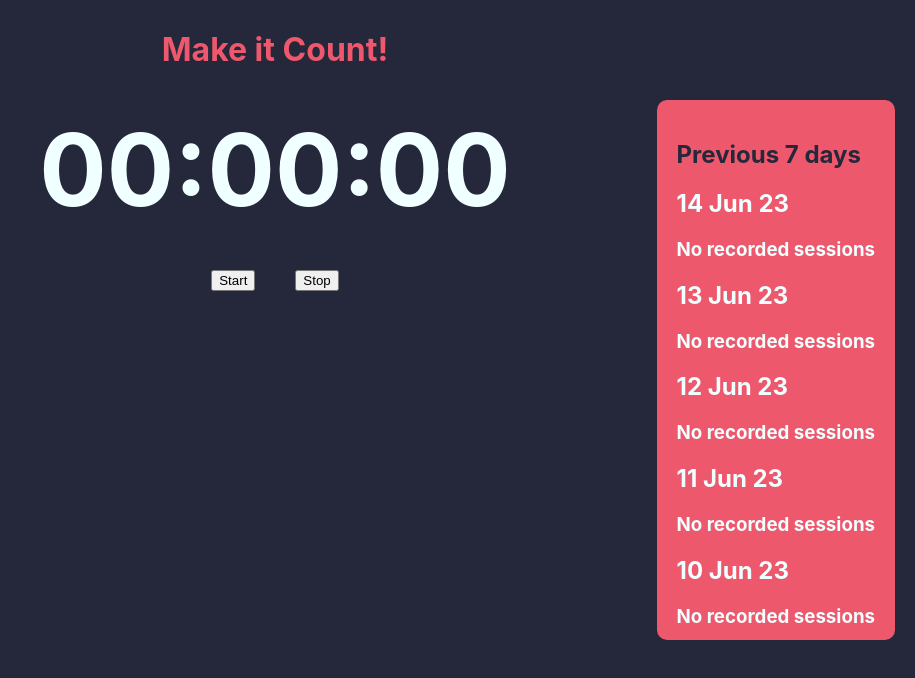
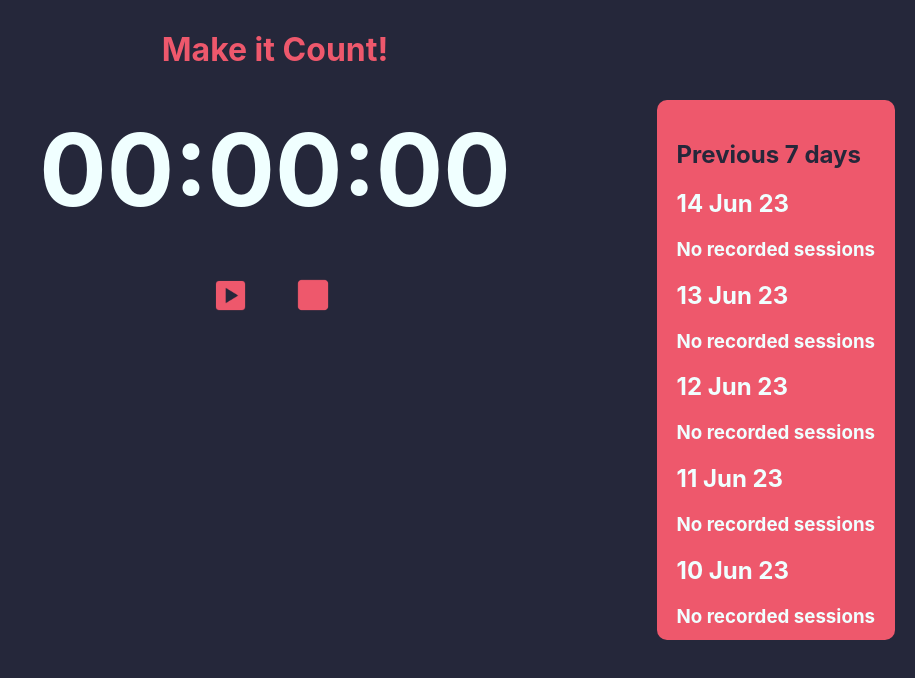
Before and after one commit to anjaliruth/BetterMakeItCount, a React (Create React App) app in the folder myapp/: page / in a window 1280 px wide. Shown: the top 678 px of the page, without its empty margins (365-1280 px from the left). Built offline with nearby package versions, Linux system fonts and the light colour scheme.

Commit message:
changed icons

```diff
--- a/myapp/src/App.css
+++ b/myapp/src/App.css
@@ -32,8 +32,31 @@ body {
   gap: 40px;
 }
 
+ .stop{
+  width: 50px;
+  height: 50px;
+}
+
+.start:hover{
+  transform: scale(1.2);
+}
+.stop:hover{
+  transform: scale(1.2);
+}
+
+.start{
+  margin-top:8px;
+  width: 35px;
+  height: 35px;
+}
 .today {
   text-align: center;
+}
+.deleteButton{
+  margin-top: 5px;
+  background: none;
+  border: none;
+  font-size: 25px;
 }
 
 .todaySessionEntry {
@@ -46,7 +69,6 @@ body {
 }
 .todaySessionEntry-withdelete {
   display: flex;
-  flex-direction: column;
   align-items: center;
   max-width: 300px;
   /* background-color: antiquewhite; */
--- a/myapp/src/components/TimeTracker/TimeTracker.js
+++ b/myapp/src/components/TimeTracker/TimeTracker.js
@@ -1,6 +1,8 @@
 import { useState, useEffect } from "react";
 import { Duration, DateTime } from "luxon";
 import CurrentTimer from "../CurrentTimer.js";
+import play from "../Media/play.png"
+import stop from "../Media/stop.png"
 
 export default function TimeTracker() {
   const [startTimeStamp, setStartTimeStamp] = useState(null);
@@ -150,12 +152,11 @@ export default function TimeTracker() {
       <h1 className="title">Make it Count!</h1>
       <CurrentTimer startTimeStamp={startTimeStamp} />
       <div className="timerButtons">
-        <button className="start" onClick={handleStart}>
- Start
-        </button>
-        <button className="stop" onClick={handleStop}>
-         Stop
-        </button>
+        <img src={play} alt="playButton" className="start" onClick={handleStart} />
+        <img src={stop} alt="stopButton" className="stop" onClick={handleStop} />
+
+
+
       </div>
 
       {sessionsByDates[currentDate] && <h2 className="today">Today</h2>}
```
Also changed, not shown: myapp/src/components/Media/play.png (added), myapp/src/components/Media/stop.png (added).
